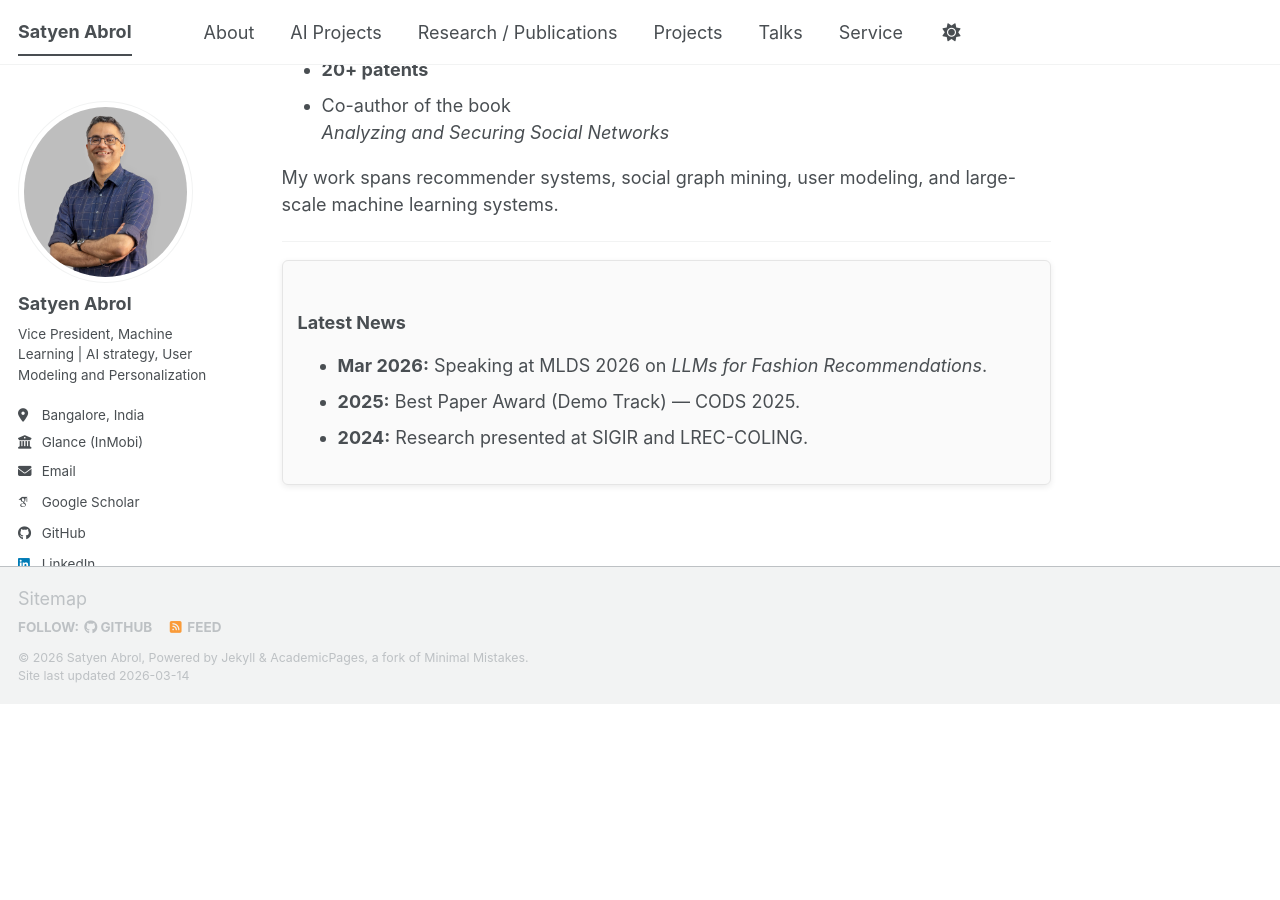
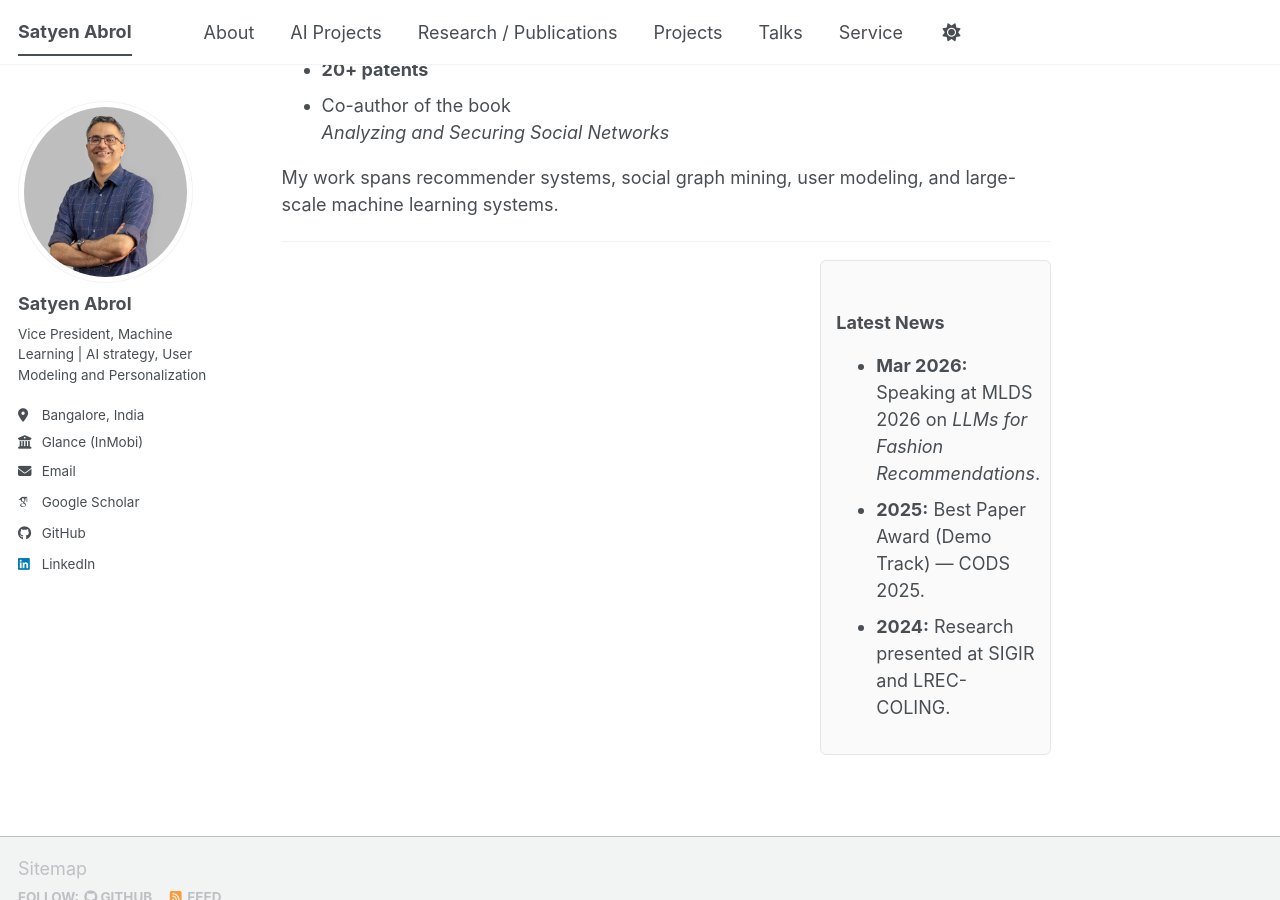
Before and after one commit to satyenabrol/satyenabrol.github.io, a Jekyll site: the page built from _pages/about.md, in a window 1280 px wide and 900 px high, scrolled down 2217 px. Built offline with Jekyll 4.4.1, drawn with Linux system fonts in a browser that asks for light colours; some web fonts are replaced; a script bundle is joined from its source files by our own code; library files that are not in the unit come from our copies; before the commit the page ends 2921 px from its top, so only the background shows below that.

Commit message:
Update about.md

```diff
--- a/_pages/about.md
+++ b/_pages/about.md
@@ -85,7 +85,7 @@ My work spans recommender systems, social graph mining, user modeling, and large
 
 ---
 
-<div style="flex:1; min-width:250px; padding:15px; border:1px solid #e5e5e5; border-radius:6px; background:#fafafa; box-shadow:0 2px 6px rgba(0,0,0,0.08);">
+<div style="float:right; width:30%; margin-left:25px; padding:15px; border:1px solid #e5e5e5; border-radius:6px; background:#fafafa;">
 
 <h3>Latest News</h3>
 
```
